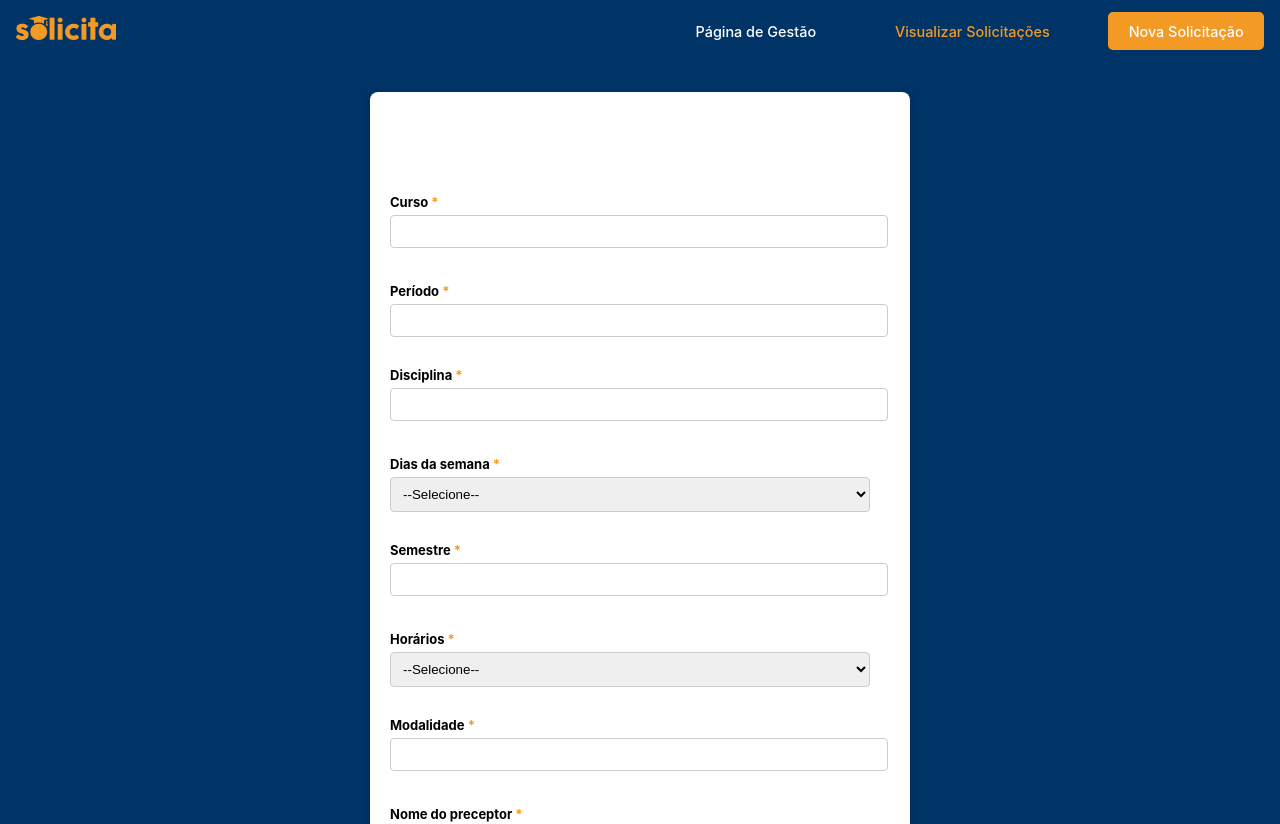
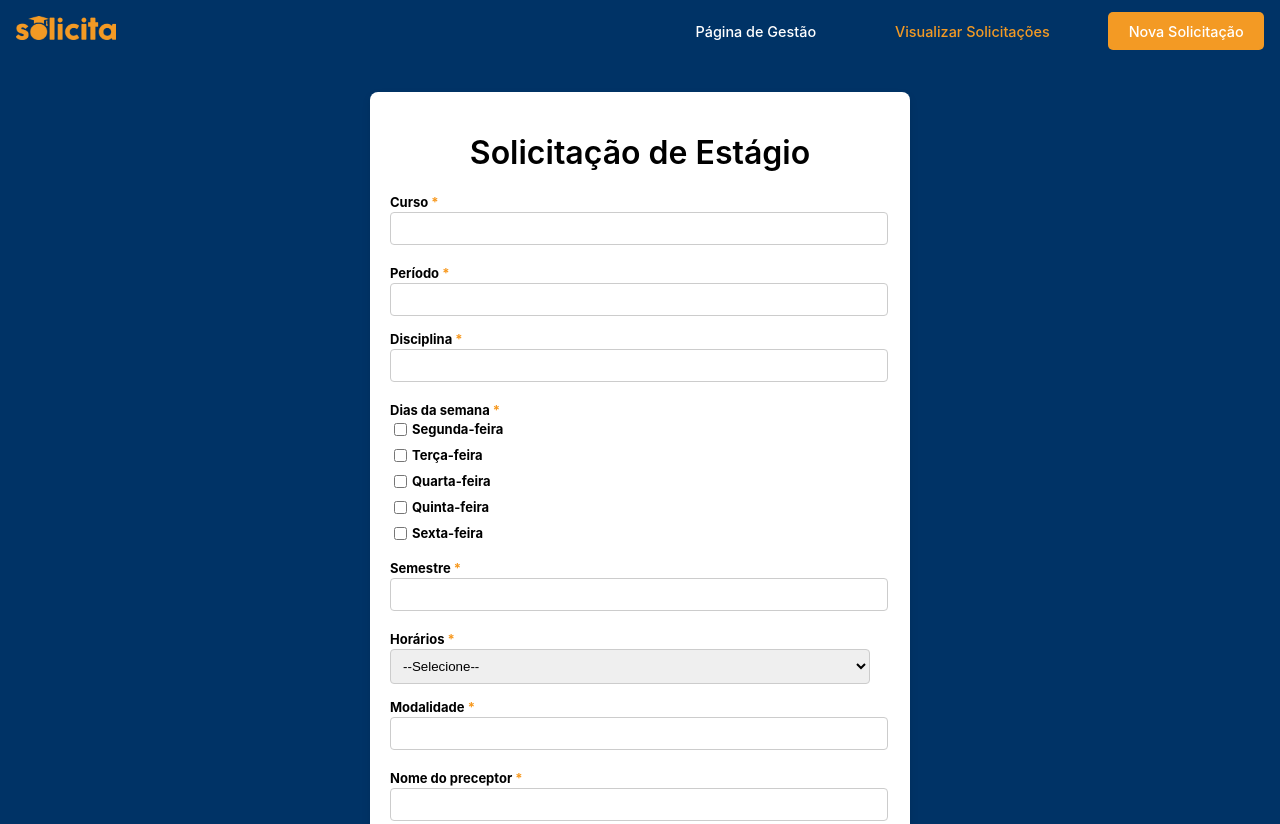
Before and after one commit to laisqueiroz/solicita, a Vue app in the folder frontend/: page /NovaSolicitacao-view-NovaSolicitacao in a window 1280 px wide. Shown: the top 824 px of the page. Built offline with nearby package versions, Linux system fonts and the light colour scheme.

Commit message:
tela de nova solicitação ok

```diff
--- a/frontend/src/views/NovaSolicitacao.vue
+++ b/frontend/src/views/NovaSolicitacao.vue
@@ -22,15 +22,14 @@
             <input type="text" id="disciplina" v-model="form.disciplina" required>
           </div>
           <div>
-            <label for="dias-da-semana">Dias da semana <span class="required">*</span></label>
-            <select id="dias-da-semana" v-model="form.diasSemana" required>
-              <option value="">--Selecione--</option>
-              <option value="segunda">Segunda-feira</option>
-              <option value="terca">Terça-feira</option>
-              <option value="quarta">Quarta-feira</option>
-              <option value="quinta">Quinta-feira</option>
-              <option value="sexta">Sexta-feira</option>
-            </select>
+            <label>Dias da semana <span class="required">*</span></label>
+            <div class="checkbox-group">
+              <label><input type="checkbox" value="Segunda-feira" v-model="form.diasSemana"> Segunda-feira</label>
+              <label><input type="checkbox" value="Terça-feira" v-model="form.diasSemana"> Terça-feira</label>
+              <label><input type="checkbox" value="Quarta-feira" v-model="form.diasSemana"> Quarta-feira</label>
+              <label><input type="checkbox" value="Quinta-feira" v-model="form.diasSemana"> Quinta-feira</label>
+              <label><input type="checkbox" value="Sexta-feira" v-model="form.diasSemana"> Sexta-feira</label>
+            </div>
           </div>
         </div>
 
@@ -93,7 +92,7 @@
     curso: '',
     periodo: '',
     disciplina: '',
-    diasSemana: '',
+    diasSemana: [],
     semestre: '',
     horarios: '',
     modalidade: '',
@@ -120,33 +119,52 @@
 
   h1 {
     text-align: center;
+    color: black ;
   }
 
   label {
     display: block;
-    margin-bottom: 5px;
+    margin-bottom: 2px;
   }
 
   input, select {
     width: 100%;
     padding: 8px;
-    margin-bottom: 15px;
     border: 1px solid #ccc;
     border-radius: 4px;
   }
+
+  .checkbox-group {
+  display: flex;
+  flex-direction: column;
+  align-items: flex-start;
+  gap: 5px; /* Espaço entre os itens */
+  width: 100%;
+}
+
+.checkbox-group label {
+  display: inline-flex;
+  align-items: center;
+  white-space: nowrap;
+}
+
+.checkbox-group input {
+  margin-right: 5px;
+}
 
   .required {
     color:  #f7981d
   }
 
   button {
-    width: 100%;
     padding: 10px;
     background-color:#0e2e4a;
     color: white;
     border: none;
     border-radius: 4px;
     font-size: 16px;
+    margin: 20px auto 0; /* Centraliza o botão e adiciona um espaçamento acima */
+    display: block;
   }
 
   button:hover {
```
